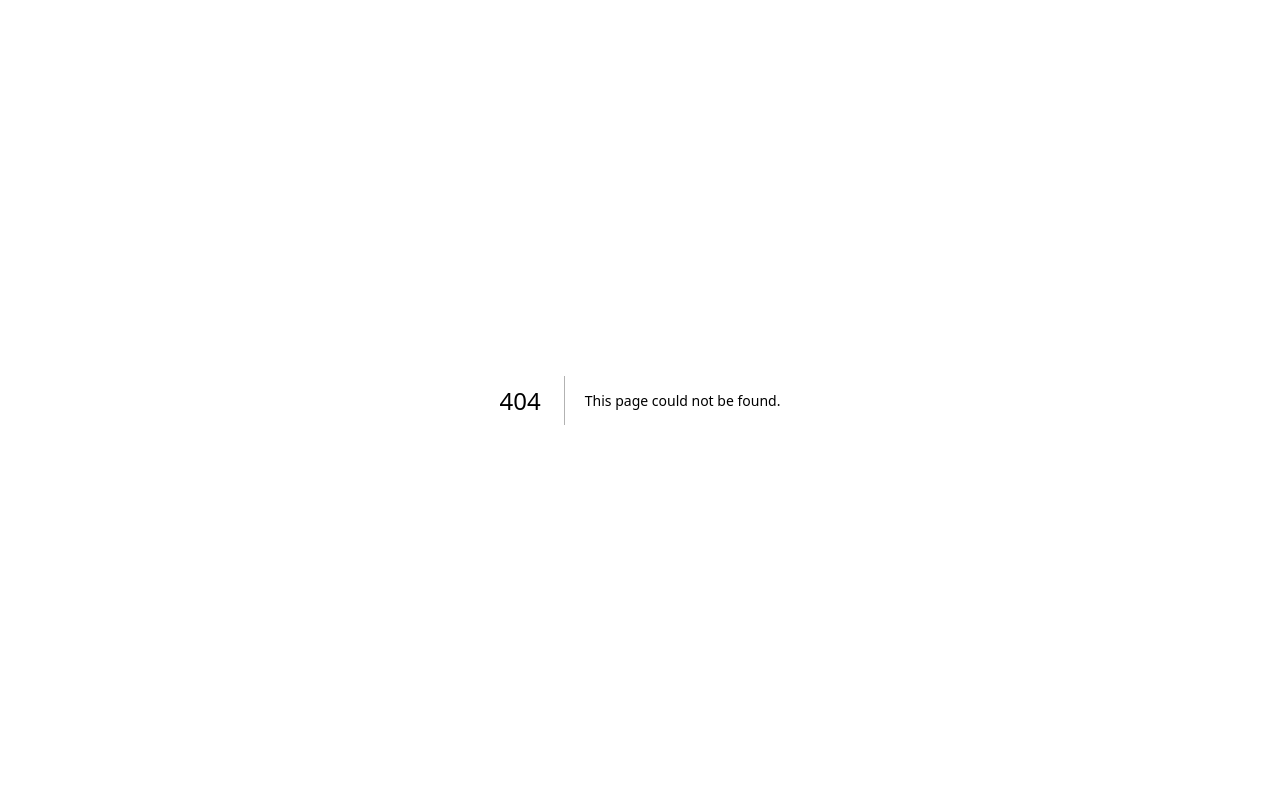
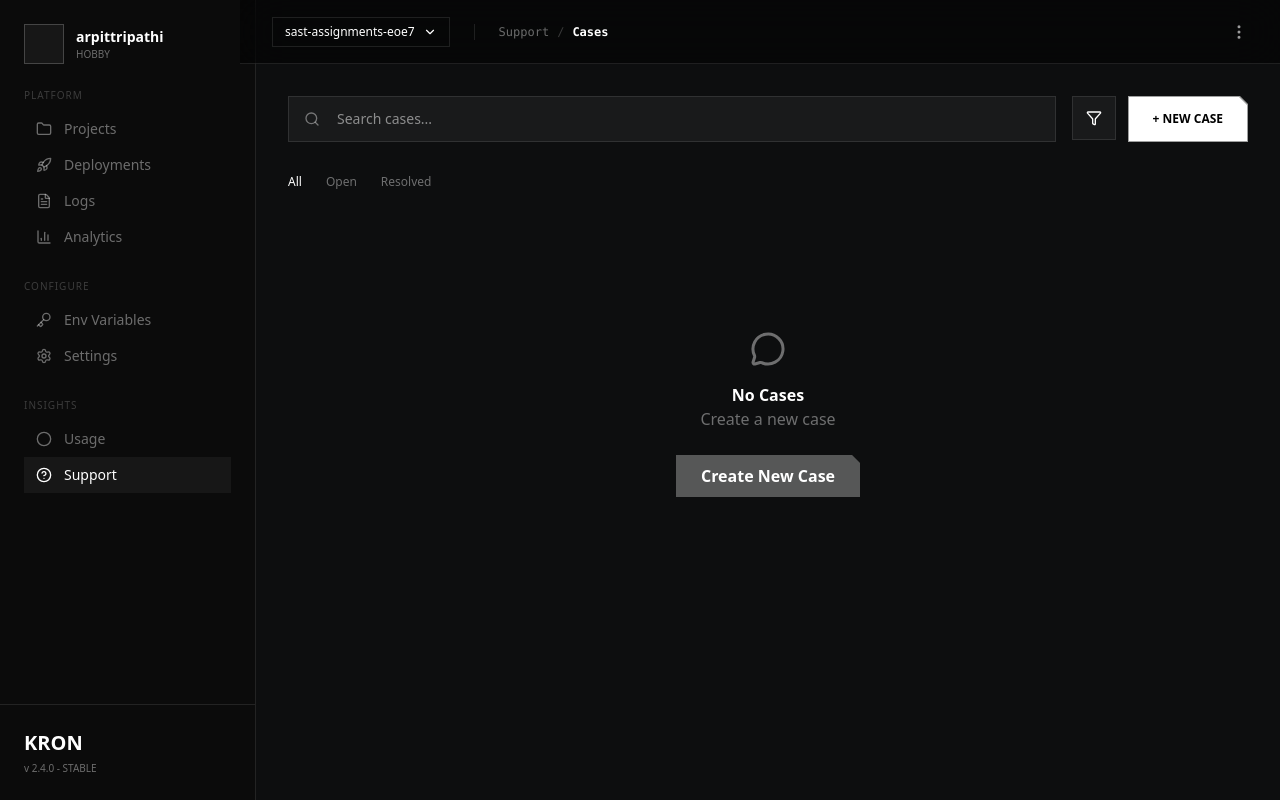
Before and after one commit to ABUDIYAAAA/kr0n, a Next.js app in the folder client/: page /dashboard/support in a window 1280 px wide. Before the commit this address had no page. Built offline with nearby package versions, Linux system fonts and the light colour scheme.

Commit message:
added support page

```diff
--- a/client/app/authentication/signup/page.js
+++ b/client/app/authentication/signup/page.js
@@ -116,7 +116,9 @@ export default function Signup() {
             <div className="text-center pt-2">
               <p className="text-zinc-500 text-xs">
                 Already have an account?{" "}
-                <Link href="/authentication/login" className="text-white hover:underline">
+                <Link
+                  href="/authentication/login"
+                  className="text-white hover:underline">
                   Login
                 </Link>
               </p>
--- a/client/app/dashboard/analytics/page.js
+++ b/client/app/dashboard/analytics/page.js
@@ -170,9 +170,7 @@ export default function AnalyticsPage() {
               </div>
 
               {/* FOOTER BUTTON */}
-              <div className="p-6 border-t border-white/10 text-center">
-
-              </div>
+              <div className="p-6 border-t border-white/10 text-center"></div>
             </div>
           </div>
         </main>
--- a/client/app/dashboard/deployments/deploymentdetails/page.js
+++ b/client/app/dashboard/deployments/deploymentdetails/page.js
@@ -102,8 +102,7 @@ function DeploymentDetails() {
 
             {/* TABS */}
             <div className="flex gap-6 text-xs uppercase">
-              {["Deployment"].map(
-                (tab) => (
+              {["Deployment"].map((tab) => (
                 <button
                   key={tab}
                   onClick={() => setActiveTab(tab)}
@@ -114,8 +113,7 @@ function DeploymentDetails() {
                   }`}>
                   {tab}
                 </button>
-                ),
-              )}
+              ))}
             </div>
           </div>
         </header>
@@ -154,14 +152,20 @@ function DeploymentDetails() {
                   />
                   <Info label="Status" value={details.status} green />
                   <Info label="Duration" value={details.build} />
-                  <Info label="Environment" value={details.env} badge="Current" />
+                  <Info
+                    label="Environment"
+                    value={details.env}
+                    badge="Current"
+                  />
                 </div>
 
                 <div>
                   <Label>Domains</Label>
                   <div className="space-y-2">
                     <RowLink text={`${details.repo}.kron.app`} />
-                    <RowLink text={`${details.hash}-${details.repo}.kron.app`} />
+                    <RowLink
+                      text={`${details.hash}-${details.repo}.kron.app`}
+                    />
                   </div>
                 </div>
 
@@ -202,7 +206,7 @@ function DeploymentDetails() {
                             "18:49:40.612  Build machine configuration: 2 cores, 8 GB",
                             "18:49:40.901  Cloning github.com/arpittripathi755/WatchWise (Branch: main, Commit: af90866)",
                             "18:49:40.903  Previous build caches not available.",
-                            "18:49:43.087  Running \"vercel build\"",
+                            '18:49:43.087  Running "vercel build"',
                             "18:49:44.097  Vercel CLI 5.1.6",
                             "18:49:44.320  Build Completed in /vercel/output [26ms]",
                             "18:49:44.458  Deploying outputs...",
@@ -211,7 +215,9 @@ function DeploymentDetails() {
                             "18:49:46.028  Skipping cache upload because no files were prepared",
                           ];
                           const filteredLines = lines.filter((line) =>
-                            line.toLowerCase().includes(logQuery.trim().toLowerCase()),
+                            line
+                              .toLowerCase()
+                              .includes(logQuery.trim().toLowerCase()),
                           );
 
                           return (
@@ -223,7 +229,9 @@ function DeploymentDetails() {
                                 <div className="flex items-center gap-2 text-[10px] text-white/40 border border-white/10 px-2 py-1">
                                   <input
                                     value={logQuery}
-                                    onChange={(event) => setLogQuery(event.target.value)}
+                                    onChange={(event) =>
+                                      setLogQuery(event.target.value)
+                                    }
                                     placeholder="Find in logs"
                                     className="bg-transparent outline-none placeholder:text-white/30"
                                   />
@@ -235,10 +243,14 @@ function DeploymentDetails() {
 
                               <div className="px-4 py-3 text-[11px] font-mono text-white/70 space-y-2">
                                 {filteredLines.length === 0 && (
-                                  <div className="text-white/40">No matches</div>
+                                  <div className="text-white/40">
+                                    No matches
+                                  </div>
                                 )}
                                 {filteredLines.map((line) => (
-                                  <div key={line} className="border-b border-white/5 pb-2">
+                                  <div
+                                    key={line}
+                                    className="border-b border-white/5 pb-2">
                                     {line}
                                   </div>
                                 ))}
--- a/client/app/dashboard/deployments/page.js
+++ b/client/app/dashboard/deployments/page.js
@@ -105,7 +105,6 @@ export default function DeploymentsPage() {
           <header className="flex justify-between items-end">
             <div>
               <h1 className="text-3xl font-bold uppercase flex items-center gap-4">
-
                 <span className="text-[12px] font-mono text-white/50 border border-white/10 px-2 py-0.5">
                   v2.4.0-STABLE
                 </span>
--- a/client/app/dashboard/settings/page.js
+++ b/client/app/dashboard/settings/page.js
@@ -140,10 +140,6 @@ export default function SettingsPage() {
                 />
               </button>
             </div>
-
-            <div className="flex justify-end">
-
-            </div>
           </section>
 
           {/* TRANSFER */}
@@ -165,14 +161,11 @@ export default function SettingsPage() {
           {/* DELETE */}
           <section className="border border-red-500/30 bg-red-500/5">
             <div className="p-8 space-y-6">
-              <div>
-                <h2 className="text-red-400 font-bold text-lg">
-                  Delete Project
-                </h2>
+              <h2 className="text-red-400 font-bold text-lg">Delete Project</h2>
+
               <p className="text-red-200/60 text-sm">
                 Permanently remove this project and all data.
               </p>
-              </div>
 
               <div className="flex items-center gap-6 p-4 border border-red-400/20 bg-black/20">
                 <div className="flex-1">
@@ -192,44 +185,51 @@ export default function SettingsPage() {
             </div>
 
             <div className="bg-red-500/10 border-t border-red-400/20 p-4 flex justify-end">
+              <div className="clip-wrapper bg-red-400/80 p-[1px] inline-flex">
                 <button
                   onClick={() => setShowDeleteConfirm(true)}
-                className="px-8 py-3 bg-red-400 text-black font-bold clipped-btn">
+                  className="clip-inner bg-red-400 text-black px-8 py-3 font-bold">
                   Delete Project
                 </button>
+              </div>
             </div>
           </section>
         </main>
       </div>
 
+      {/* MODAL */}
       {showDeleteConfirm && (
-        <div className="fixed inset-0 z-50 flex items-center justify-center bg-black/70">
-          <div className="w-full max-w-[520px] border border-red-400/30 bg-[#0b0c0d] p-6">
-            <div className="flex items-center justify-between">
+        <div className="fixed inset-0 z-50 flex items-center justify-center bg-black/80 backdrop-blur-sm">
+          <div className="w-full max-w-[520px] border border-white/10 bg-[#0d0e0f] p-6 space-y-4">
+            <div className="flex justify-between items-center">
               <h2 className="text-lg font-bold text-red-400">Confirm Delete</h2>
+
               <button
                 onClick={() => setShowDeleteConfirm(false)}
                 className="text-white/50 hover:text-white">
-                x
+                ✕
               </button>
             </div>
 
-            <p className="mt-4 text-sm text-white/60">
+            <p className="text-sm text-white/60">
               This will permanently delete the project and all its data. This
               action cannot be undone.
             </p>
 
-            <div className="mt-6 flex justify-end gap-3">
+            <div className="flex justify-end gap-3">
               <div className="clip-wrapper bg-white/20 p-[1px] inline-flex">
                 <button
                   onClick={() => setShowDeleteConfirm(false)}
-                  className="clip-inner bg-transparent px-6 py-2 text-sm">
+                  className="clip-inner bg-transparent px-6 py-2 text-sm font-bold">
                   Cancel
                 </button>
               </div>
-              <button className="px-6 py-2 bg-red-400 text-black text-sm font-bold clipped-btn">
+
+              <div className="clip-wrapper bg-red-400/80 p-[1px] inline-flex">
+                <button className="clip-inner bg-red-400 text-black px-6 py-2 text-sm font-bold">
                   Delete Project
                 </button>
+              </div>
             </div>
           </div>
         </div>
--- /dev/null
+++ b/client/app/dashboard/settings/settingsdashboard/page.js
@@ -0,0 +1,17 @@
+"use client";
+
+import Sidebar from "../../sidebar/page";
+
+export default function SettingsDashboardPage() {
+  return (
+    <div className="flex min-h-screen bg-[#0d0e0f] text-white">
+      <Sidebar />
+      <main className="flex-1 p-8">
+        <h1 className="text-2xl font-bold uppercase">Settings Dashboard</h1>
+        <p className="mt-4 text-white/50">
+          Settings dashboard content goes here.
+        </p>
+      </main>
+    </div>
+  );
+}
--- a/client/app/dashboard/sidebar/page.js
+++ b/client/app/dashboard/sidebar/page.js
@@ -30,7 +30,7 @@ export default function Sidebar() {
 
   const insights = [
     { name: "Usage", href: "/usage", icon: Circle },
-    { name: "Support", href: "/support", icon: HelpCircle },
+    { name: "Support", href: "/dashboard/support", icon: HelpCircle },
   ];
 
   return (
--- /dev/null
+++ b/client/app/dashboard/support/page.js
@@ -0,0 +1,234 @@
+"use client";
+
+import { useState } from "react";
+import Sidebar from "../sidebar/page";
+import {
+  ChevronDown,
+  MoreVertical,
+  Search,
+  Filter,
+  MessageCircle,
+} from "lucide-react";
+
+export default function SupportPage() {
+  const [project, setProject] = useState("sast-assignments-eoe7");
+  const [openDropdown, setOpenDropdown] = useState(false);
+  const [search, setSearch] = useState("");
+  const [showNewCase, setShowNewCase] = useState(false);
+
+  const [cases, setCases] = useState([]);
+  const [subject, setSubject] = useState("");
+  const [description, setDescription] = useState("");
+
+  const [statusFilter, setStatusFilter] = useState("All");
+
+  const createCase = () => {
+    if (!subject.trim() || !description.trim()) return;
+
+    const newCase = {
+      id: Date.now(),
+      subject,
+      description,
+      status: "open",
+    };
+
+    setCases([newCase, ...cases]);
+    setSubject("");
+    setDescription("");
+    setShowNewCase(false);
+  };
+
+  const markSolved = (id) => {
+    setCases(
+      cases.map((c) => (c.id === id ? { ...c, status: "resolved" } : c)),
+    );
+  };
+
+  const filteredCases = cases.filter((c) => {
+    if (statusFilter === "All") return true;
+    return c.status === statusFilter.toLowerCase();
+  });
+
+  return (
+    <div className="flex bg-[#0d0e0f] text-white min-h-screen">
+      <Sidebar />
+
+      <div className="flex-1">
+        {/* HEADER */}
+        <header className="fixed top-0 left-[240px] right-0 h-16 flex justify-between items-center px-8 bg-black/50 backdrop-blur-xl border-b border-white/10 z-40">
+          <div className="flex items-center gap-6">
+            <div className="relative">
+              <button
+                onClick={() => setOpenDropdown(!openDropdown)}
+                className="flex items-center gap-2 px-3 py-1.5 border border-white/10 hover:bg-white/5">
+                <span className="text-xs">{project}</span>
+                <ChevronDown size={14} />
+              </button>
+
+              {openDropdown && (
+                <div className="absolute mt-2 w-44 bg-[#111] border border-white/10">
+                  {["sast-assignments-eoe7", "watch-wise"].map((p) => (
+                    <div
+                      key={p}
+                      onClick={() => {
+                        setProject(p);
+                        setOpenDropdown(false);
+                      }}
+                      className="px-3 py-2 hover:bg-white/10 cursor-pointer text-sm">
+                      {p}
+                    </div>
+                  ))}
+                </div>
+              )}
+            </div>
+
+            <div className="h-4 w-px bg-white/10"></div>
+
+            <div className="text-xs font-mono">
+              <span className="text-white/40">Support</span>
+              <span className="mx-2 text-white/20">/</span>
+              <span className="font-bold">Cases</span>
+            </div>
+          </div>
+
+          <MoreVertical size={18} className="text-white/60" />
+        </header>
+
+        {/* MAIN */}
+        <main className="pt-24 px-8 max-w-[1400px] mx-auto">
+          {/* SEARCH */}
+          <div className="flex justify-between gap-4 mb-8">
+            <div className="relative flex-1">
+              <Search
+                className="absolute left-4 top-1/2 -translate-y-1/2 text-white/40"
+                size={16}
+              />
+              <input
+                value={search}
+                onChange={(e) => setSearch(e.target.value)}
+                placeholder="Search cases..."
+                className="w-full bg-white/5 border border-white/10 px-12 py-3 text-sm outline-none"
+              />
+            </div>
+
+            <div className="flex gap-3">
+              <button className="h-11 w-11 border border-white/10 bg-white/5 flex items-center justify-center">
+                <Filter size={16} />
+              </button>
+
+              <div className="clip-wrapper bg-white/60 p-[1px] inline-flex">
+                <button
+                  onClick={() => setShowNewCase(true)}
+                  className="clip-inner bg-white text-black px-6 h-11 font-bold text-xs uppercase">
+                  + New Case
+                </button>
+              </div>
+            </div>
+          </div>
+
+          {/* FILTER */}
+          <div className="flex gap-6 mb-6 text-xs uppercase text-white/40">
+            {["All", "Open", "Resolved"].map((s) => (
+              <button
+                key={s}
+                onClick={() => setStatusFilter(s)}
+                className={`hover:text-white ${
+                  statusFilter === s ? "text-white" : ""
+                }`}>
+                {s}
+              </button>
+            ))}
+          </div>
+
+          {/* CONTENT */}
+          {filteredCases.length === 0 ? (
+            <div className="min-h-[400px] flex flex-col items-center justify-center text-center">
+              <MessageCircle size={36} className="text-white/40 mb-4" />
+              <h2 className="font-bold">No Cases</h2>
+              <p className="text-white/40 mb-6">Create a new case</p>
+
+              <div className="clip-wrapper bg-white/30 p-[1px] inline-flex">
+                <button
+                  onClick={() => setShowNewCase(true)}
+                  className="clip-inner px-6 py-2 font-bold">
+                  Create New Case
+                </button>
+              </div>
+            </div>
+          ) : (
+            <div className="space-y-4">
+              {filteredCases.map((c) => (
+                <div
+                  key={c.id}
+                  className="border border-white/10 bg-white/5 p-4 flex justify-between items-center">
+                  <div>
+                    <div className="font-bold">{c.subject}</div>
+                    <div className="text-white/40 text-sm">{c.description}</div>
+                  </div>
+
+                  <div className="flex items-center gap-4">
+                    {/* STATUS */}
+                    <span
+                      className={`text-xs px-2 py-1 border ${
+                        c.status === "open"
+                          ? "border-yellow-400 text-yellow-400"
+                          : "border-green-400 text-green-400"
+                      }`}>
+                      {c.status}
+                    </span>
+
+                    {/* ACTION */}
+                    {c.status === "open" && (
+                      <div className="clip-wrapper bg-white/30 p-[1px] inline-flex">
+                        <button
+                          onClick={() => markSolved(c.id)}
+                          className="clip-inner px-4 py-2 text-xs font-bold">
+                          Mark Solved
+                        </button>
+                      </div>
+                    )}
+                  </div>
+                </div>
+              ))}
+            </div>
+          )}
+        </main>
+      </div>
+
+      {/* MODAL */}
+      {showNewCase && (
+        <div className="fixed inset-0 bg-black/80 flex items-center justify-center z-50">
+          <div className="bg-[#0d0e0f] border border-white/10 p-6 w-[500px] space-y-4">
+            <h2 className="font-bold">New Case</h2>
+
+            <input
+              placeholder="Subject"
+              value={subject}
+              onChange={(e) => setSubject(e.target.value)}
+              className="w-full bg-white/5 border border-white/10 px-3 py-2"
+            />
+
+            <textarea
+              placeholder="Description"
+              value={description}
+              onChange={(e) => setDescription(e.target.value)}
+              className="w-full h-28 bg-white/5 border border-white/10 px-3 py-2"
+            />
+
+            <div className="flex justify-end gap-3">
+              <button onClick={() => setShowNewCase(false)}>Cancel</button>
+
+              <div className="clip-wrapper bg-white/60 p-[1px] inline-flex">
+                <button
+                  onClick={createCase}
+                  className="clip-inner bg-white text-black px-6 py-2 font-bold">
+                  Submit
+                </button>
+              </div>
+            </div>
+          </div>
+        </div>
+      )}
+    </div>
+  );
+}
--- a/client/app/globals.css
+++ b/client/app/globals.css
@@ -15,13 +15,7 @@ button {
 }
 
 .clipped-btn-reverse {
-  clip-path: polygon(
-    0 0,
-    calc(100% - 14px) 0,
-    100% 14px,
-    100% 100%,
-    0 100%
-  );
+  clip-path: polygon(0 0, calc(100% - 14px) 0, 100% 14px, 100% 100%, 0 100%);
 }
 .clipped-card {
   clip-path: polygon(0 0, calc(100% - 10px) 0, 100% 10px, 100% 100%, 0 100%);
@@ -73,6 +67,11 @@ button {
   clip-path: polygon(0 0, calc(100% - 8px) 0, 100% 8px, 100% 100%, 0 100%);
   font-weight: 700;
 }
+
+.clipped-btn-lg {
+  clip-path: polygon(0 0, calc(100% - 16px) 0, 100% 16px, 100% 100%, 0 100%);
+  font-weight: 700;
+}
 .clipped-wrapper {
   display: inline-block;
   padding: 1px; /* border thickness */
--- a/client/app/page.js
+++ b/client/app/page.js
@@ -67,7 +67,7 @@ export default function Home() {
                 placeholder="https://github.com/kron/project-alpha"
               />
 
-              <button className="bg-white text-black font-black px-10 py-5 uppercase tracking-widest text-sm clipped-btn hover:bg-zinc-200 active:translate-y-1">
+              <button className="bg-white text-black font-black px-10 py-5 uppercase tracking-widest text-sm clipped-btn-lg hover:bg-zinc-200 active:translate-y-1">
                 DEPLOY NOW
               </button>
             </div>
@@ -91,7 +91,6 @@ export default function Home() {
                 <div
                   key={item.title}
                   className="h-64 p-6 border border-white/10 bg-white/5 flex flex-col justify-between relative overflow-hidden">
-
                   <div className="flex items-center justify-end">
                     <div className="w-10 h-10 bg-white text-black flex items-center justify-center clipped-btn-reverse">
                       <Icon size={18} className="text-black/80" />
@@ -208,7 +207,7 @@ export default function Home() {
               System ready <br /> for input.
             </h2>
 
-            <button className="bg-white text-black font-black px-16 py-8 text-xl uppercase clipped-btn hover:bg-zinc-200">
+            <button className="bg-white text-black font-black px-16 py-8 text-xl uppercase clipped-btn-lg hover:bg-zinc-200">
               ESTABLISH CONNECTION
             </button>
           </div>
```
Also changed, not shown: client/app/dashboard/logs/page.js (indentation only). Lines whose indentation alone changed are shown as unchanged.
